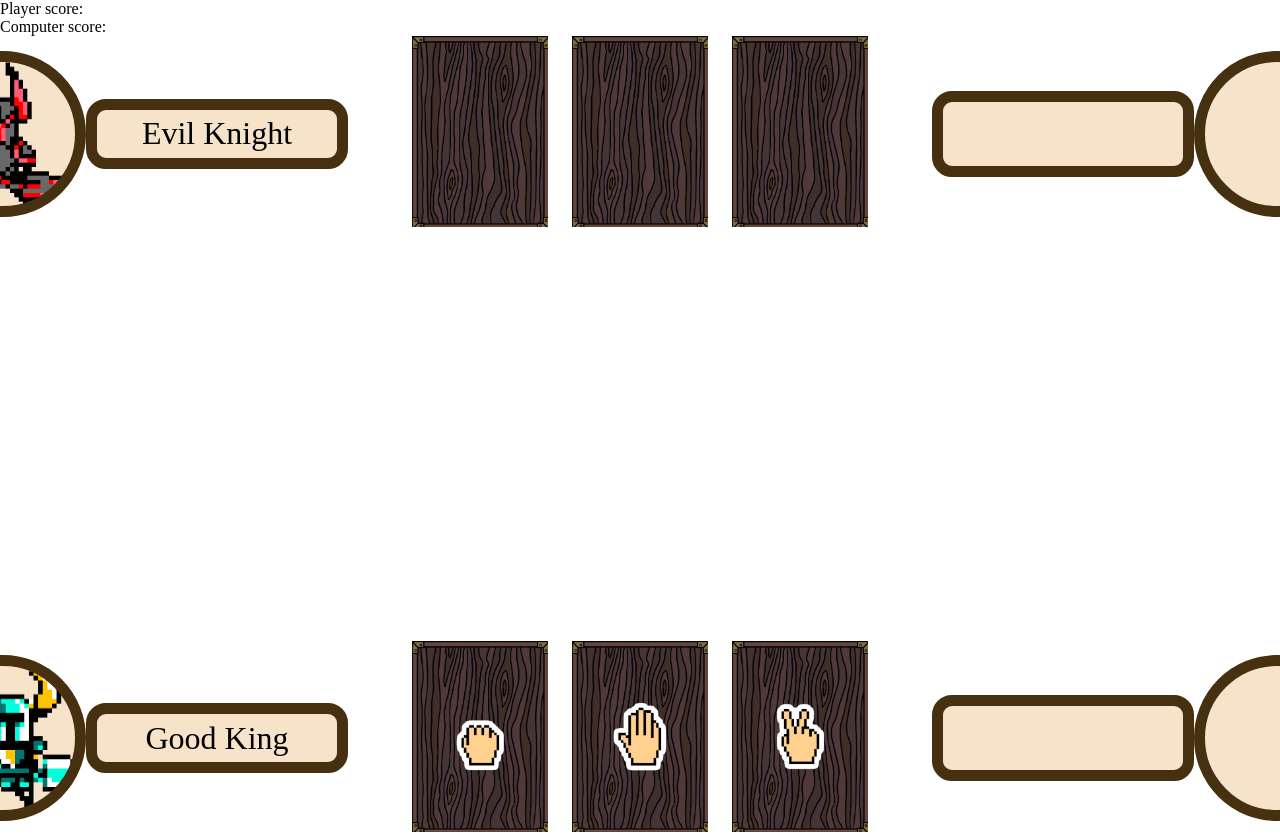
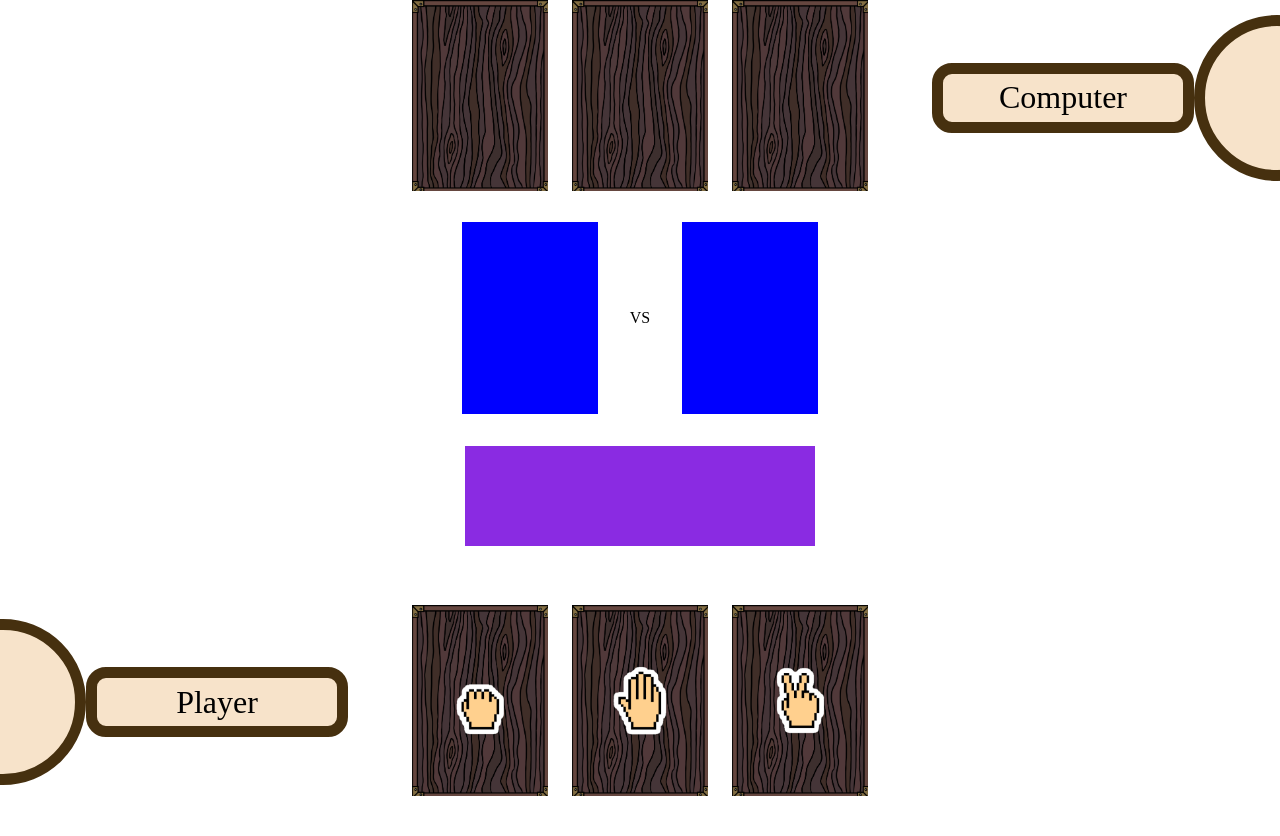
Before and after one commit to alchuu00/rock-paper-scissors, a plain HTML site: page index.html in a window 1280 px wide. Shown: the top 836 px of the page. After the commit the page ends 800 px from the top, so only its background shows below. Drawn offline with Linux system fonts and the light colour scheme.

Commit message:
change layout of GUI

```diff
--- a/index.html
+++ b/index.html
@@ -11,16 +11,10 @@
 </head>
 
 <body>
-  <div>Player score: </div>
-  <div>Computer score: <span class="computerScore"></span></div>
-  <div class="message"></div>
-  <div class="endGame"></div>
 
   <div class="main">
     <div class="bar-top">
-      <div class="person">
-        <div class="avatar-opponent"></div>
-        <div class="opponent-name">Evil Knight</div>
+      <div class="container">
       </div>
       <div class="cards">
         <div class="opponent-cards">
@@ -29,27 +23,36 @@
           <div><img src="/img/card_back.png"></div>
         </div>
       </div>
-      <div class="score">
-        <div class="score-bar"></div>
+      <div class="person">
+        <div class="opponent-name">Computer</div>
         <div class="score-circle"><span class="computer-score"></span></div>
+
       </div>
+    </div>
+
+    <div class="deck">
+      <div class="card-slots">
+        <div class="card-slot"></div>
+        <div>VS</div>
+        <div class="card-slot"></div>
+      </div>
+      <div class="deck-message"></div>
+        <div class="endGame"></div>
     </div>
 
     <div class="bar-bottom">
       <div class="person">
-        <div class="avatar-player"></div>
-        <div class="player-name">Good King</div>
+        <div class="score-circle"><span class="player-score"></span></div>
+        <div class="player-name">Player</div>
       </div>
       <div class="cards">
         <div class="player-cards player-choice">
-          <div class="rock"><img class="card" src="/img/rock.png"></div>
-          <div class="paper"><img class="card" src="/img/paper.png"></div>
-          <div class="scissors"><img class="card" src="/img/scissors.png"></div>
+          <div class="rock"><img class="player-card" src="/img/rock.png"></div>
+          <div class="paper"><img class="player-card" src="/img/paper.png"></div>
+          <div class="scissors"><img class="player-card" src="/img/scissors.png"></div>
         </div>
       </div>
-      <div class="score">
-        <div class="score-bar"></div>
-        <div class="score-circle"><span class="player-score"></span></div>
+      <div class="container">
       </div>
     </div>
   </div>
--- a/script.js
+++ b/script.js
@@ -44,7 +44,7 @@ cardButtons.forEach(element => {
         console.log(playerSelection)
         console.log(computerSelection)
 
-        const message = document.querySelector('.message');
+        const message = document.querySelector('.deck-message');
         message.textContent = playRound(playerSelection, computerSelection);
         console.log(message)
 
--- a/style.css
+++ b/style.css
@@ -1,9 +1,9 @@
 body {
     background-image: url();
-    background-size:cover;
+    background-size: cover;
     height: 100%;
     overflow: hidden;
-    margin:0;
+    margin: 0;
     padding: 0;
 }
 
@@ -17,7 +17,8 @@ body {
 
 /* bar top */
 /* bar bottom */
-.bar-top, .bar-bottom {
+.bar-top,
+.bar-bottom {
     display: flex;
     flex-direction: row;
     align-items: center;
@@ -25,34 +26,26 @@ body {
     gap: 4rem;
 }
 
-.person, .score{
+.container {
+    width: 428px;
+    height: 166px;
+}
+
+.person,
+.score {
     display: flex;
     flex-direction: row;
     justify-content: center;
-    align-items:center;
+    align-items: center;
 }
 
-.avatar-opponent {
-    background-image: url(/img/computer.png);
-    background-size:cover;
+.avatar {
     width: 9rem;
     height: 9rem;
-    border: .7rem solid #46300f;
-    border-radius: 50%;
-    background-color: #f7e3ca;
 }
 
-.avatar-player {
-    background-image: url(/img/player.png);
-    background-size:cover;
-    width: 9rem;
-    height: 9rem;
-    border: .7rem solid #46300f;
-    border-radius: 50%;
-    background-color: #f7e3ca;
-}
-
-.opponent-name, .player-name {
+.opponent-name,
+.player-name {
     background-color: #f7e3ca;
     border: .7rem solid #46300f;
     border-radius: 20px;
@@ -67,9 +60,6 @@ body {
 .score-bar {
     width: 15rem;
     height: 4rem;
-    border-radius: 20px;
-    background-color: #f7e3ca;
-    border: .7rem solid #46300f;
 }
 
 .score-circle {
@@ -82,7 +72,9 @@ body {
     justify-content: center;
     align-items: center;
 }
-.computer-score, .player-score {
+
+.computer-score,
+.player-score {
     font-size: 8rem;
 }
 
@@ -92,12 +84,17 @@ body {
     justify-content: center;
 }
 
-.player-cards, .opponent-cards {
+.player-cards,
+.opponent-cards {
     display: flex;
     gap: 1.5rem;
 }
 
-.card:hover {
+.player-card {
+
+}
+
+.player-card:hover {
     transform: scale(1.2);
     cursor: pointer;
 }
@@ -105,3 +102,35 @@ body {
 .cards img {
     width: 8.5rem;
 }
+
+/* card deck */
+.deck {
+    display: flex;
+    flex-direction: column;
+    justify-content: center;
+    align-items: center;
+    gap: 2rem;
+}
+
+.card-slots {
+    display: flex;
+    flex-direction: row;
+    justify-content: center;
+    align-items: center;
+    gap: 2rem;
+}
+
+.card-slot {
+    background-color: blue;
+    width: 136px;
+    height: 191.219px;
+}
+
+.deck-message {
+    background-color: blueviolet;
+    width: 350px;
+    height: 100px;
+    display: flex;
+    justify-content: center;
+    align-items: center;
+}
```
